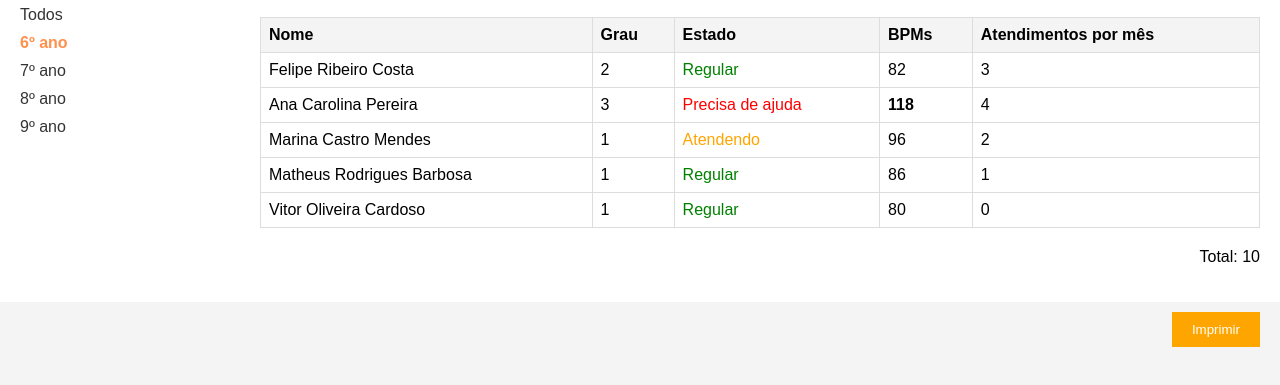
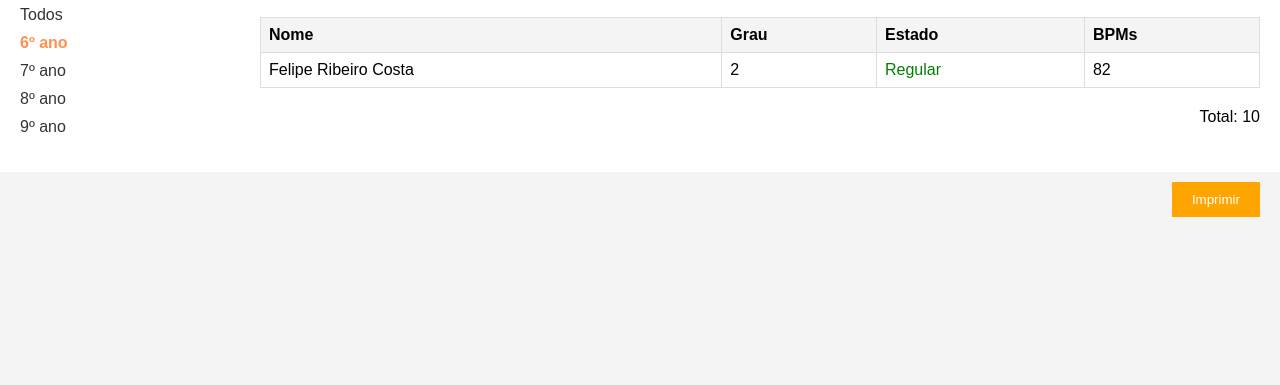
Before and after one commit to oMarcoMaciel/PAS-Projeto-1, a plain HTML site: page index(1).html in a window 1280 px wide. Shown: the part 121-506 px from the top of the page. Drawn offline with Linux system fonts and the light colour scheme.

Commit message:
Update index(1).html

```diff
--- a/index(1).html
+++ b/index(1).html
@@ -41,7 +41,6 @@
                         <th>Grau</th>
                         <th>Estado</th>
                         <th>BPMs</th>
-                        <th>Atendimentos por mês</th>
                     </tr>
                 </thead>
                 <tbody>
@@ -50,35 +49,6 @@
                         <td>2</td>
                         <td class="regular">Regular</td>
                         <td class="bpm">82</td>
-                        <td>3</td>
-                    </tr>
-                    <tr>
-                        <td>Ana Carolina Pereira</td>
-                        <td>3</td>
-                        <td class="help">Precisa de ajuda</td>
-                        <td class="bpm warning">118</td>
-                        <td>4</td>
-                    </tr>
-                    <tr>
-                        <td>Marina Castro Mendes</td>
-                        <td>1</td>
-                        <td class="attending">Atendendo</td>
-                        <td class="bpm">96</td>
-                        <td>2</td>
-                    </tr>
-                    <tr>
-                        <td>Matheus Rodrigues Barbosa</td>
-                        <td>1</td>
-                        <td class="regular">Regular</td>
-                        <td class="bpm">86</td>
-                        <td>1</td>
-                    </tr>
-                    <tr>
-                        <td>Vitor Oliveira Cardoso</td>
-                        <td>1</td>
-                        <td class="regular">Regular</td>
-                        <td class="bpm">80</td>
-                        <td>0</td>
                     </tr>
                 </tbody>
             </table>
```
